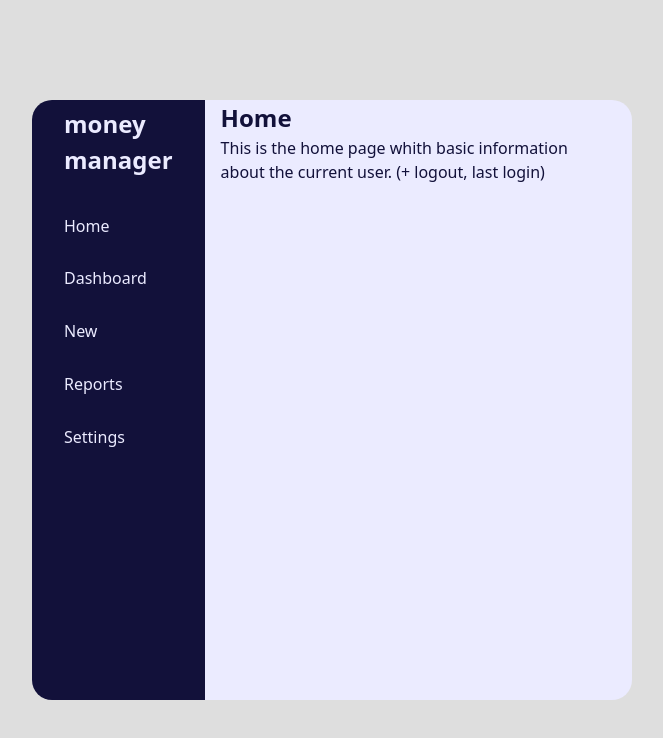
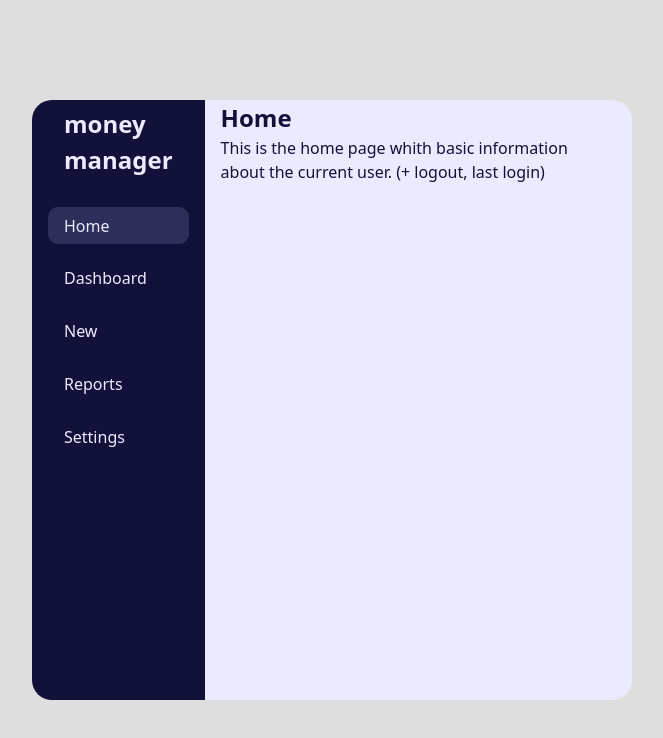
Before and after one commit to mrtnstl/money-manager, a React (Vite) app: page / in a window 1280 px wide. Shown: the top 738 px of the page, without its empty margins (308-971 px from the left). Built offline with nearby package versions, Linux system fonts and the light colour scheme.

Commit message:
fix: sidebar active menu anomaly

```diff
--- a/src/index.css
+++ b/src/index.css
@@ -36,3 +36,7 @@ body {
 	max-width: 600px;
 	height: clamp(60vh, 600px, 99vh);
 }
+
+.active {
+	background-color: #2f2f5b;
+}
--- a/src/styles/Sidebar.module.css
+++ b/src/styles/Sidebar.module.css
@@ -24,13 +24,10 @@ ul {
 	color: inherit;
 	margin-bottom: 1rem;
 	padding: 0.4rem 1rem;
+	border-radius: 10px;
+	transition: background-color .2s linear
 }
 
 .navlink:visited {
 	color: inherit;
 }
-
-.active>li {
-	color: red;
-	text-decoration: dashed;
-}
```
